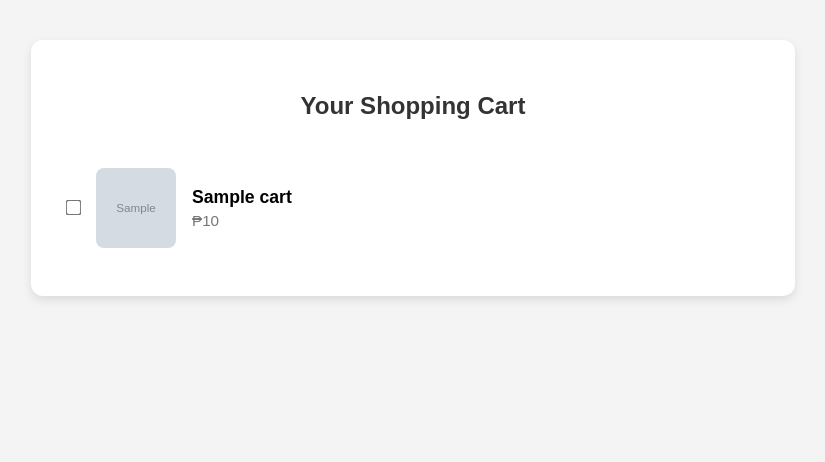
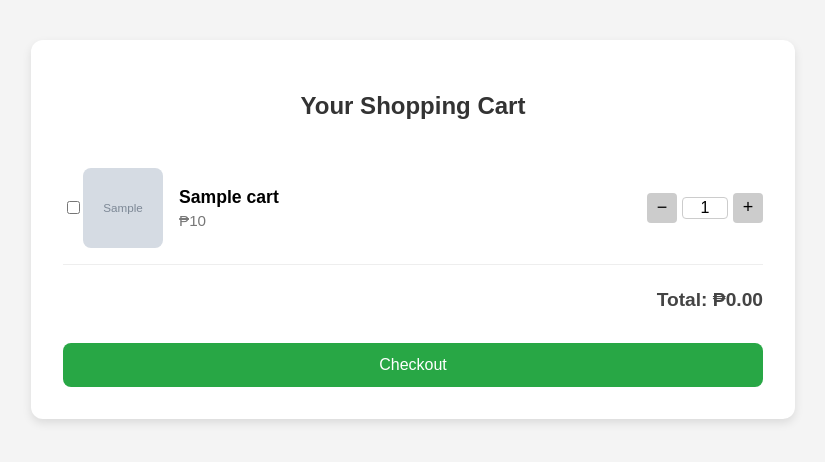
Before and after one commit to xai-dev/caps, a PHP site: page /cart.php in a window 1280 px wide. Shown: the top 462 px of the page, without its empty margins (227-1052 px from the left). Run offline with PHP 8.4, Linux system fonts and the light colour scheme; the visitor is signed in with stand-in values (Sample User, id 1); tables that the repository leaves empty or names only in its code hold one stand-in row (values such as "Sample post"); grey boxes marked "Sample" are stand-in pictures.

Commit message:
Added some files

```diff
--- a/cart.php
+++ b/cart.php
@@ -34,10 +34,6 @@
             border-bottom: 1px solid #eee;
         }
 
-        .cart-item:last-child {
-            border-bottom: none;
-        }
-
         .item-info {
             display: flex;
             align-items: center;
@@ -68,9 +64,57 @@
             margin-top: 4px;
         }
 
-        .cart-item input[type="checkbox"] {
-            transform: scale(1.2);
-            margin-right: 1rem;
+        .quantity-controls {
+            display: flex;
+            align-items: center;
+            gap: 5px;
+        }
+
+        .qty-btn {
+            width: 30px;
+            height: 30px;
+            border: none;
+            background-color: #ccc;
+            font-size: 18px;
+            border-radius: 4px;
+            cursor: pointer;
+        }
+
+        .quantity-input {
+            width: 40px;
+            text-align: center;
+            font-size: 1rem;
+            border: 1px solid #ccc;
+            border-radius: 4px;
+        }
+
+        .checkout-btn {
+            display: block;
+            width: 100%;
+            padding: 0.8rem;
+            margin-top: 2rem;
+            background-color: #28a745;
+            color: #fff;
+            font-size: 1rem;
+            border: none;
+            border-radius: 8px;
+            cursor: pointer;
+        }
+
+        .checkout-btn:hover {
+            background-color: #218838;
+        }
+
+        .total-amount {
+            text-align: right;
+            margin-top: 1.5rem;
+            font-size: 1.2rem;
+            font-weight: bold;
+            color: #444;
+        }
+
+        .hidden {
+            display: none;
         }
     </style>
 </head>
@@ -92,22 +136,88 @@
     $query = "SELECT * FROM cart WHERE email = '$email'";
     $result = mysqli_query($conn, $query);
 
-            if(mysqli_num_rows($result) > 0){
-                while($row = mysqli_fetch_assoc($result)){
-                    echo '<div class="cart-item">';
-                    echo '<input type="checkbox" name="cart_items[]" value="' . $row["id"] . '">';
+    if (mysqli_num_rows($result) > 0) {
+        echo '<form method="POST" action="checkout.php" id="cart-form">';
+        while ($row = mysqli_fetch_assoc($result)) {
+            $id = htmlspecialchars($row["id"]);
+            $name = htmlspecialchars($row["name"]);
+            $price = htmlspecialchars($row["price"]);
+            $image = htmlspecialchars($row["image"]);
+
+            echo '<div class="cart-item" data-id="' . $id . '">';
+            echo '<input type="checkbox" name="cart_items[]" value="' . $id . '" class="item-checkbox" data-price="' . $price . '">';
             echo '<div class="item-info">';
-                    echo '<img src="' . htmlspecialchars($row["image"]) . '" alt="Product Image">';
+            echo '<img src="' . $image . '" alt="Product Image">';
             echo '<div class="item-details">';
-                    echo '<span class="name">' . htmlspecialchars($row["name"]) . '</span>';
-                    echo '<span class="price">₱' . htmlspecialchars($row["price"]) . '</span>';
-                    echo '</div></div></div>';
+            echo '<span class="name">' . $name . '</span>';
+            echo '<span class="price">₱' . $price . '</span>';
+            echo '</div>';
+            echo '</div>';
+            echo '<div class="quantity-controls">';
+            echo '<button type="button" class="qty-btn minus">−</button>';
+            echo '<input type="text" name="quantity[' . $id . ']" class="quantity-input" value="1" data-price="' . $price . '">';
+            echo '<button type="button" class="qty-btn plus">+</button>';
+            echo '</div>';
+            echo '</div>';
         }
+        echo '<div class="total-amount">Total: ₱<span id="total">0.00</span></div>';
+        echo '<button type="submit" class="checkout-btn">Checkout</button>';
+        echo '</form>';
     } else {
         echo "<p>Your cart is empty.</p>";
     }
     ?>
 </div>
 
+<script>
+    const checkboxes = document.querySelectorAll('.item-checkbox');
+    const totalSpan = document.getElementById('total');
+
+    function updateTotal() {
+        let total = 0;
+        document.querySelectorAll('.cart-item').forEach(item => {
+            const checkbox = item.querySelector('.item-checkbox');
+            const input = item.querySelector('.quantity-input');
+            let quantity = parseInt(input.value);
+            const price = parseFloat(input.dataset.price);
+
+            if (isNaN(quantity) || quantity < 0) quantity = 0;
+            if (quantity === 0) {
+                item.classList.add('hidden');
+                checkbox.checked = false;
+            } else {
+                item.classList.remove('hidden');
+                if (checkbox.checked) {
+                    total += quantity * price;
+                }
+            }
+        });
+        totalSpan.textContent = total.toFixed(2);
+    }
+
+    document.querySelectorAll('.qty-btn').forEach(btn => {
+        btn.addEventListener('click', () => {
+            const input = btn.parentElement.querySelector('.quantity-input');
+            let value = parseInt(input.value);
+            if (isNaN(value)) value = 1;
+
+            if (btn.classList.contains('plus')) {
+                input.value = value + 1;
+            } else if (btn.classList.contains('minus')) {
+                input.value = Math.max(0, value - 1);
+            }
+            updateTotal();
+        });
+    });
+
+    document.querySelectorAll('.quantity-input').forEach(input => {
+        input.addEventListener('input', updateTotal);
+    });
+
+    checkboxes.forEach(cb => cb.addEventListener('change', updateTotal));
+
+    window.addEventListener('load', updateTotal);
+</script>
+
 </body>
 </html>
--- a/index.html
+++ b/index.html
@@ -34,7 +34,7 @@
 			<div class="collapse navbar-collapse" id="ftco-nav">
 				<ul class="navbar-nav ml-auto">
 					<li class="nav-item"><a href="index.html" class="nav-link">Home</a></li>
-					<li class="nav-item"><a href="producat.html" class="nav-link">Product Categories</a></li>
+					<li class="nav-item"><a href="product.html" class="nav-link">Product Categories</a></li>
          <li class="nav-item active"><a href="about.html" class="nav-link">About</a></li>
          <li class="nav-item"><a href="destination.html" class="nav-link">Products</a></li>
          <li class="nav-item"><a href="blog.html" class="nav-link">Blog</a></li>
@@ -144,7 +144,7 @@
 							</div>
 							<div class="item">
 								<div class="project-destination">
-									<a href="booked.php?tour=Siargao&image=images/siargao.jpg&price=1000" class="img" style="background-image: url(images/baghm.jpg);">
+									<a href="booked.php?tour=Siargao&image=images/baghm.jpg&price=1000" class="img" style="background-image: url(images/baghm.jpg);">
 										<div class="text">
 											<h3>Native Products</h3>
 											<span>Iloilo</span>
```
Also changed, not shown: Admin/index.php (+7 -0 lines), checkout.php (added, +167 -0 lines), product.html (renamed from producat.html). Lines whose indentation alone changed are shown as unchanged.
